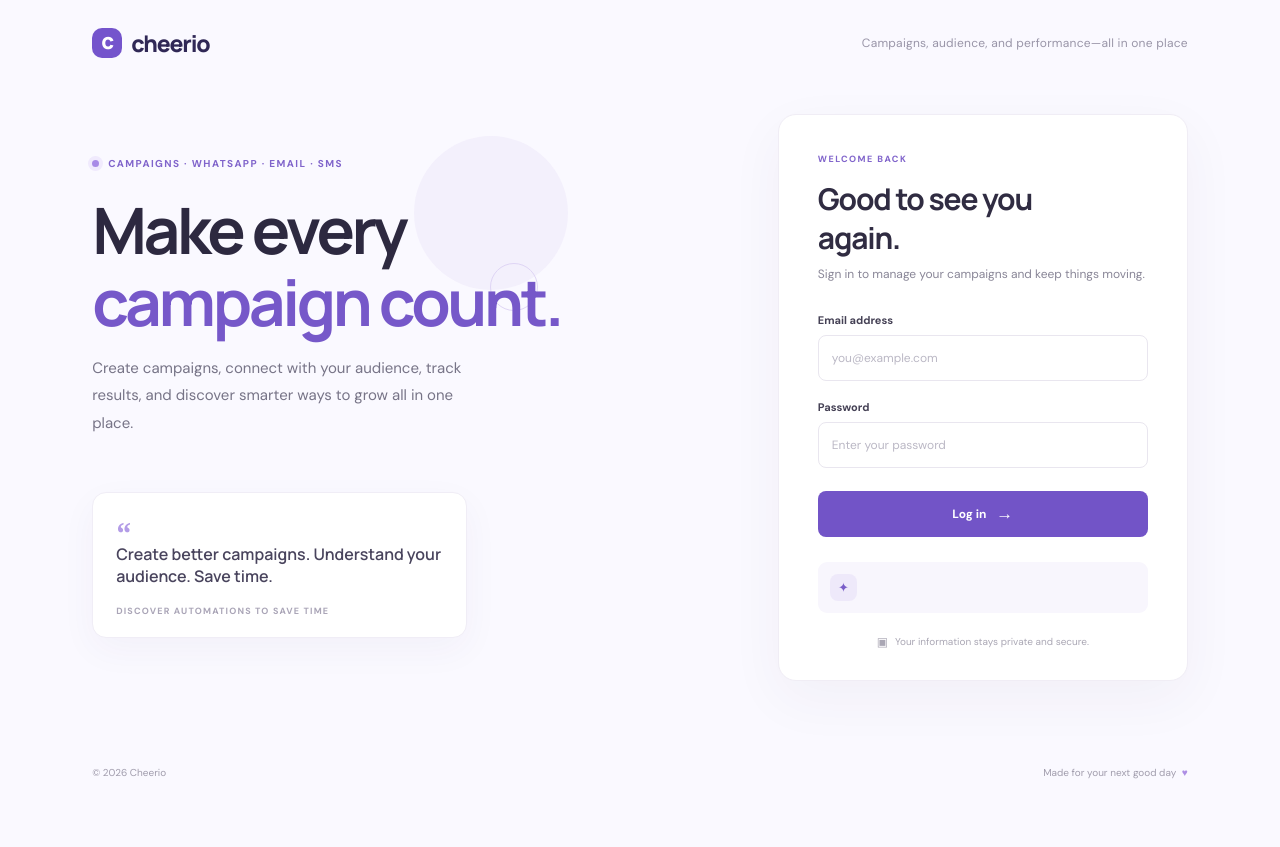
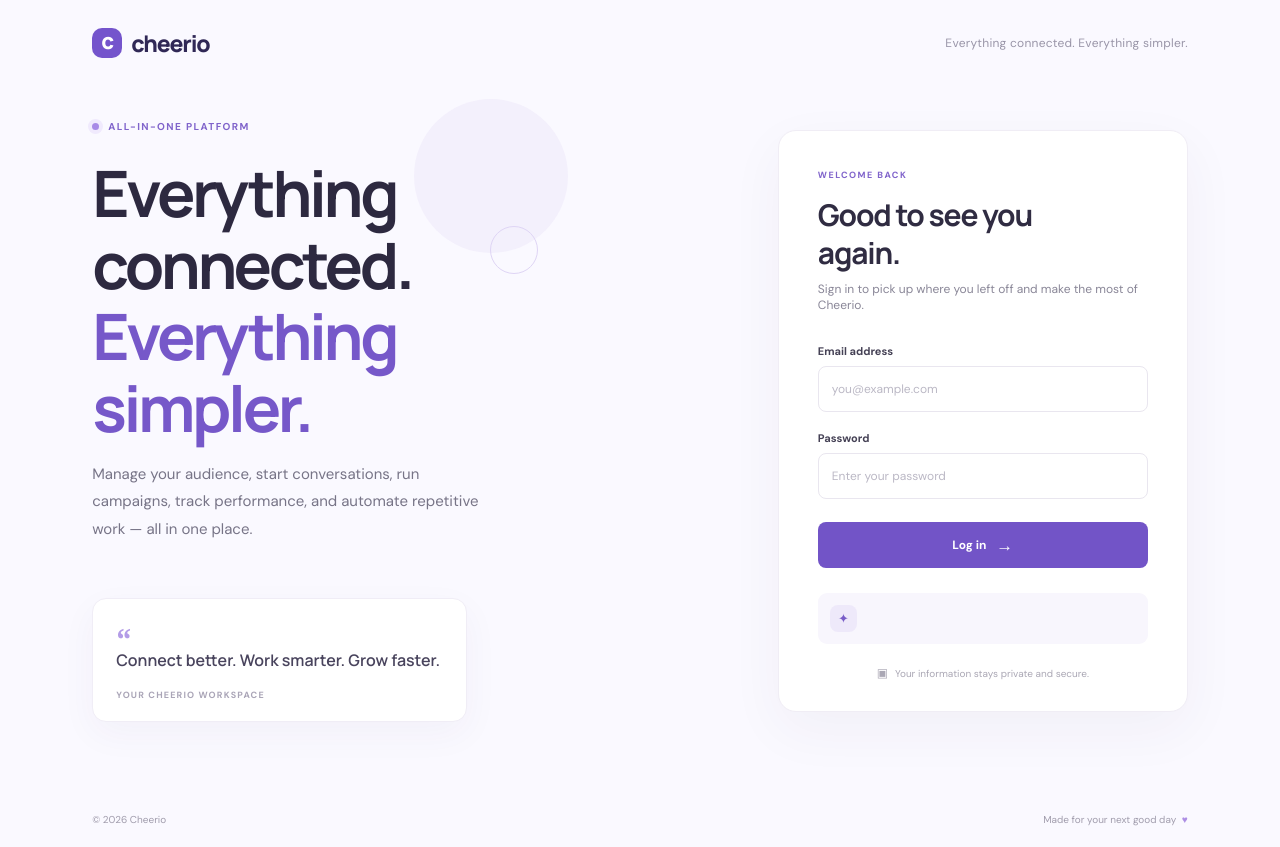
Before and after one commit to Sarayu30/Prototype, a React (Vite) app: page / in a window 1280 px wide. Before the commit the page ends 800 px from the top, so only its background shows below. Built offline with nearby package versions, Linux system fonts and the light colour scheme.

Commit message:
Refresh all-in-one auth page copy

```diff
--- a/src/App.tsx
+++ b/src/App.tsx
@@ -59,16 +59,16 @@ function Login({ onLogin }: { onLogin: () => void }) {
 
   return (
     <main className="login-shell">
-      <header className="topbar"><Brand /><span className="topbar-note">Campaigns, audience, and performance—all in one place</span></header>
+      <header className="topbar"><Brand /><span className="topbar-note">Everything connected. Everything simpler.</span></header>
       <section className="login-layout" aria-labelledby="welcome-heading">
         <div className="welcome-panel">
-          <div className="eyebrow"><span className="eyebrow-dot" /> CAMPAIGNS · WHATSAPP · EMAIL · SMS</div>
-          <h1 id="welcome-heading">Make every<br /><span>campaign count.</span></h1>
-          <p className="welcome-copy">Create campaigns, connect with your audience, track results, and discover smarter ways to grow all in one place.</p>
+          <div className="eyebrow"><span className="eyebrow-dot" /> ALL-IN-ONE PLATFORM</div>
+          <h1 id="welcome-heading">Everything connected.<br /><span>Everything simpler.</span></h1>
+          <p className="welcome-copy">Manage your audience, start conversations, run campaigns, track performance, and automate repetitive work — all in one place.</p>
           <div className="quote-card">
             <div className="quote-symbol" aria-hidden="true">“</div>
-            <p>Create better campaigns. Understand your audience. Save time.</p>
-            <span>DISCOVER AUTOMATIONS TO SAVE TIME</span>
+            <p>Connect better. Work smarter. Grow faster.</p>
+            <span>YOUR CHEERIO WORKSPACE</span>
           </div>
           <div className="welcome-decoration decoration-one" /><div className="welcome-decoration decoration-two" />
         </div>
@@ -78,7 +78,7 @@ function Login({ onLogin }: { onLogin: () => void }) {
             <div className="mobile-brand"><Brand /></div>
             <div className="eyebrow form-eyebrow">WELCOME BACK</div>
             <h2>Good to see you<br />again.</h2>
-            <p>Sign in to manage your campaigns and keep things moving.</p>
+            <p>Sign in to pick up where you left off and make the most of Cheerio.</p>
           </div>
           <form className="login-form" onSubmit={handleSubmit} noValidate>
             <label htmlFor="email">Email address</label>
```
